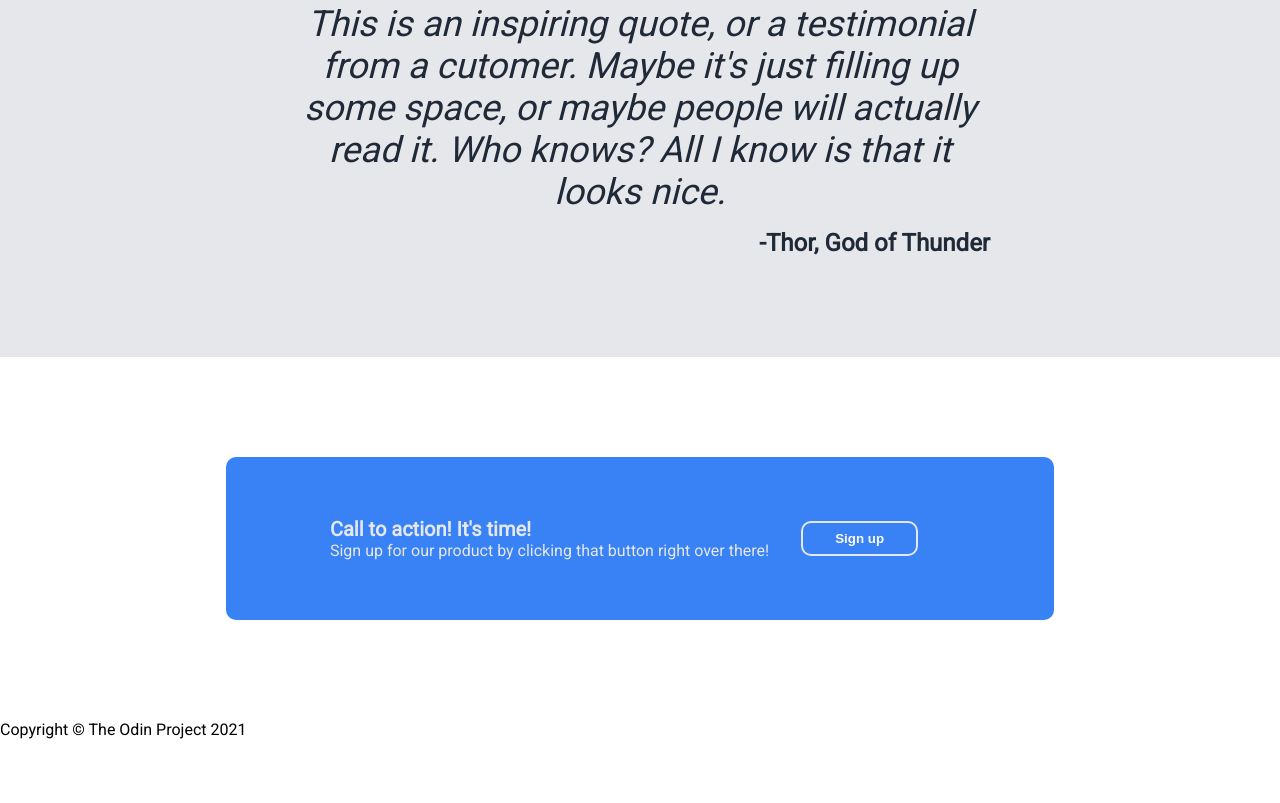
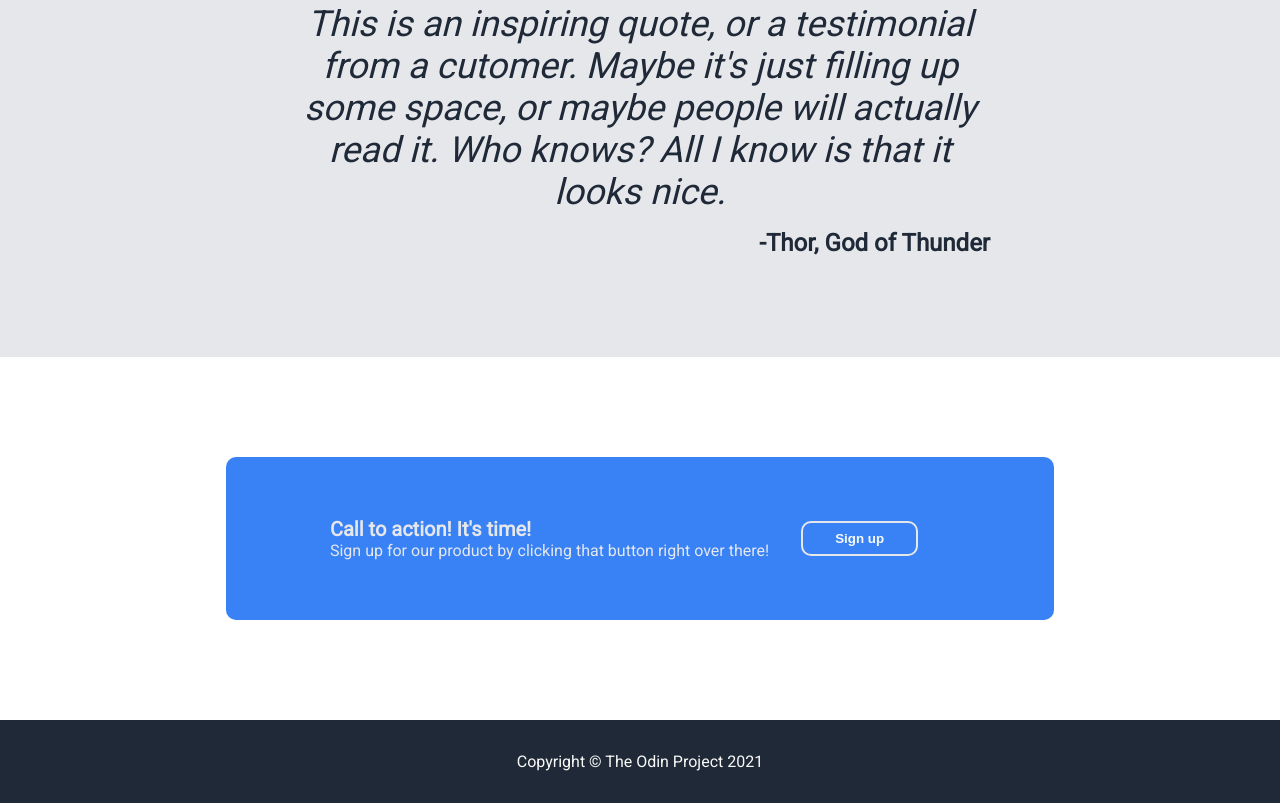
Before and after one commit to Casolu/TheOdinProject-Landing-Page, a plain HTML site: page index.html in a window 1280 px wide. Shown: the part 989-1792 px from the top of the page. Before the commit the page ends 1728 px from the top, so only its background shows below. Drawn offline with Linux system fonts and the light colour scheme.

Commit message:
Added footer

```diff
--- a/styles.css
+++ b/styles.css
@@ -141,3 +141,12 @@ button {
     padding: 8px 32px;
     border: 2px solid #E5E7EB;
 }
+
+.footer {
+    background-color: #1F2937;
+    color: #F9FAF8;
+    display: flex;
+    justify-content: center;
+    align-items: center;
+    padding: 32px 100px;
+}
```
